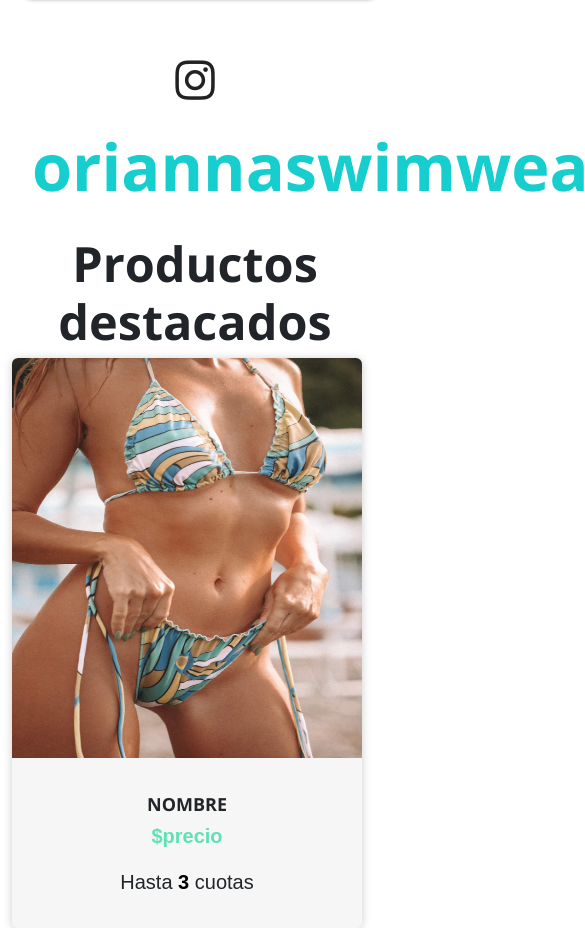
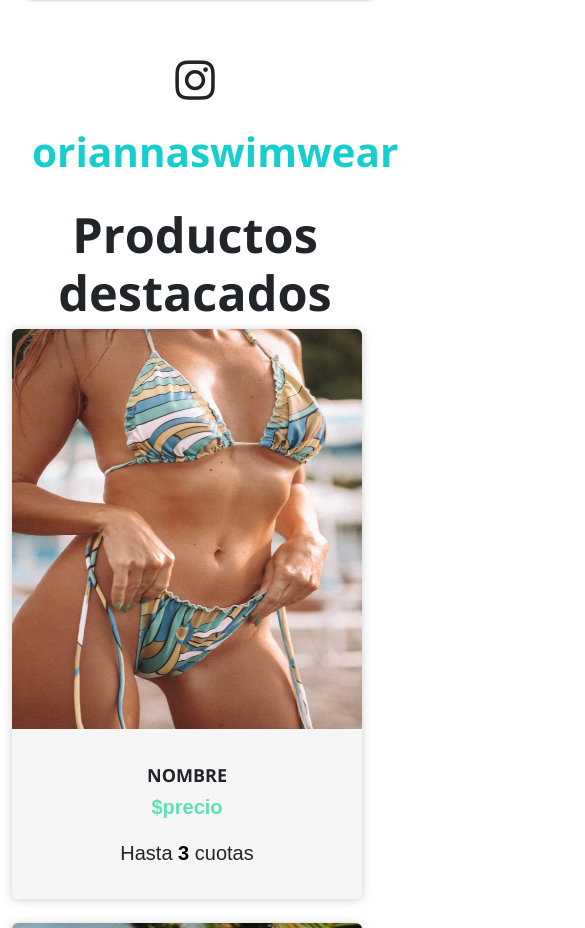
Before and after one commit to micaelaruella/PreEntrega2-RuellaDosSantos, a plain HTML site: page index.html in a window 390 px wide. Shown: the part 2151-3079 px from the top of the page, 585 px wide, since content can reach past the window. Drawn offline with nearby package versions, Linux system fonts and the light colour scheme.

Commit message:
ultimo cambio

```diff
--- a/css/styless.css
+++ b/css/styless.css
@@ -278,6 +278,13 @@ button{
     color: rgb(141, 138, 135);
 }
 
+@media (max-width:662px){
+    .instafeed-title-user{
+        font-size: 15px;
+    }
+}
+
+
 /*css for card-items*/
 
 #shop-container{
```
Also changed, not shown: pages/shop.html (+1 -1 lines).
